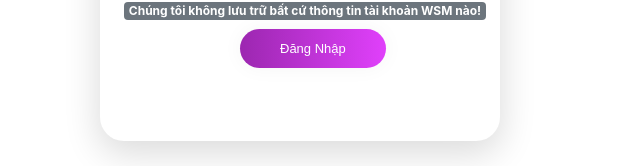
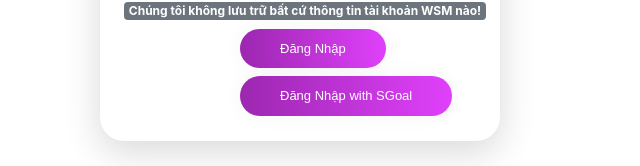
Before and after one commit to RootOfGenius/PushGoal, a Vue app: page / in a window 1280 px wide. Shown: the part 371-537 px from the top of the page, without its empty margins (0-640 px from the left). Built offline with nearby package versions, Linux system fonts and the light colour scheme.

Commit message:
Oauth goal cookie

```diff
--- a/package.json
+++ b/package.json
@@ -11,6 +11,7 @@
     "axios": "^0.20.0",
     "bootstrap-vue": "^2.18.1",
     "core-js": "^3.6.5",
+    "jwt-decode": "^3.1.1",
     "milligram": "^1.4.1",
     "vue": "^2.6.11",
     "vue-count-to": "^1.0.13",
--- a/src/popup/App.vue
+++ b/src/popup/App.vue
@@ -37,6 +37,14 @@
               align="center"
             >
               Đăng Nhập
+            </button>
+            <button
+              type="button"
+              class="submit mt-2"
+              @click="loadGoalAuth()"
+              align="center"
+            >
+              Đăng Nhập with SGoal
             </button>
           </div>
         </div>
@@ -174,6 +182,7 @@
 import Storage from './storage'
 import Service from '../services/index'
 import countTo from 'vue-count-to'
+import jwtDecode from "jwt-decode"
 import { ZoomCenterTransition } from 'vue2-transitions'
 
 export default {
@@ -187,7 +196,11 @@
     overlayAll: false,
     err: null,
     objectives: [],
-    overlayOkr: false
+    overlayOkr: false,
+    cookie: {
+      access_token: null,
+      refresh_token: null
+    }
   }),
   computed: {},
   created () {
@@ -450,6 +463,28 @@
     toggleCollapseView (index) {
       console.log(index)
       this.$root.$emit('bv::toggle::collapse', 'collapse-view-' + index)
+    },
+    getCookies (domain, name, callback) {
+      chrome.cookies.get({'url': domain, 'name': name }, function (cookie) {
+        if (callback) {
+          callback(cookie.value)
+        }
+      })
+    },
+    async loadGoalAuth () {
+      this.getCookies('https://goal.sun-asterisk.vn', 'access_token', function (value) {
+        Storage.set('access_token', value)
+      })
+      this.getCookies('https://goal.sun-asterisk.vn', 'refresh_token', function (value) {
+        Storage.set('refresh_token', value)
+      })
+      var token = Storage.get('access_token')
+      var tokenDecoded = jwtDecode(token)
+      var userId = tokenDecoded.sub
+      await Service.loadUserDetail(userId, token)
+        .then((res) => {
+          console.log(res)
+        })
     }
   }
 }
--- a/src/services/apis/index.js
+++ b/src/services/apis/index.js
@@ -20,5 +20,9 @@
   loadChildObj: (idObject) => ({
     method: 'GET',
     url: '/objectives/' + idObject + '/detail_objective'
+  }),
+  loadUserDetail: (userId) => ({
+    method: 'GET',
+    url: '/users/' + userId
   })
 }
--- a/src/services/index.js
+++ b/src/services/index.js
@@ -23,6 +23,7 @@
 export default {
   login: (email, password) => request(API.login(email, password), null),
   getOkr: (groupId, token) => request(API.getOkr(groupId), token),
+  loadUserDetail: (userId, token) => request(API.loadUserDetail(userId), token),
   updateOkr: (okrId, data, token) => request(API.updateOkr(okrId, data), token),
   remainUnChange: (okrId, data, token) => request(API.remainUnChange(okrId, data), token),
   loadChildObj: (objId, token) => request(API.loadChildObj(objId), token)
```
Also changed, not shown: src/manifest.json, 1 other file (tests, documents, lock files or other folders).
